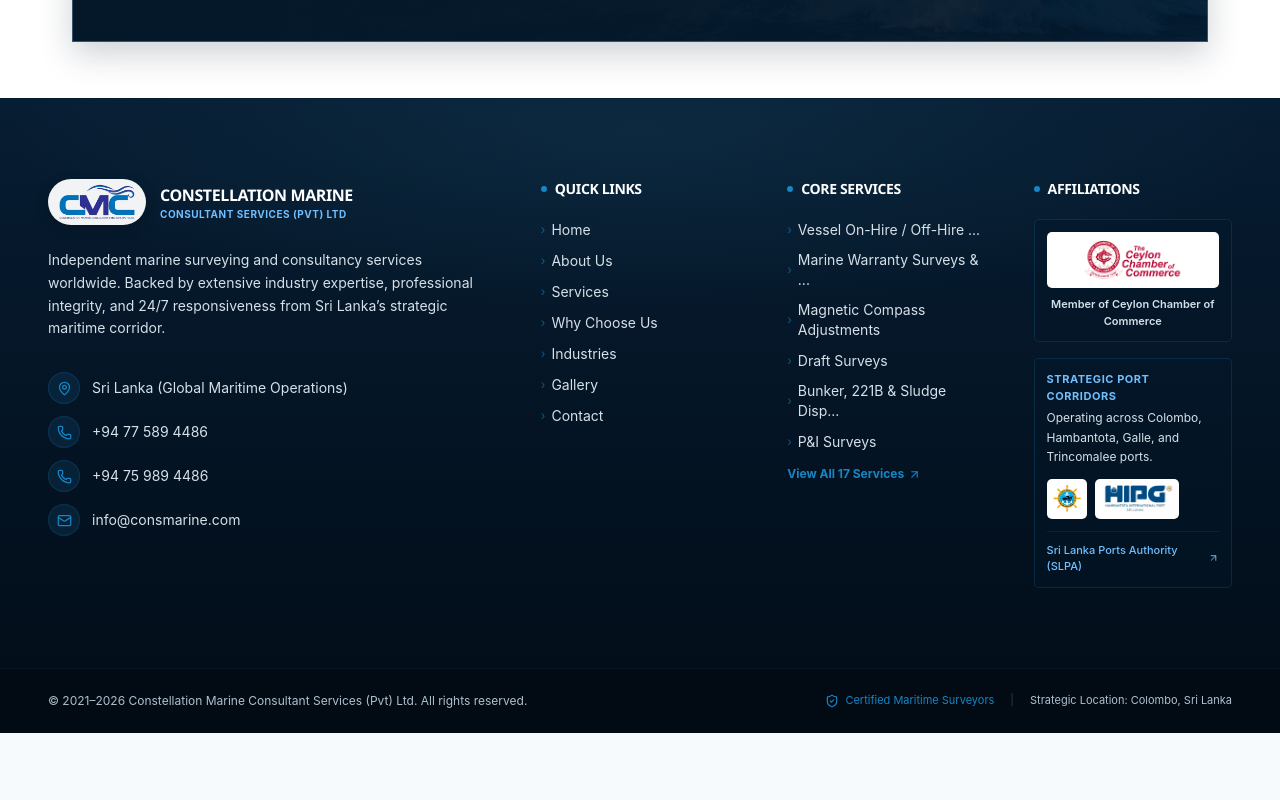
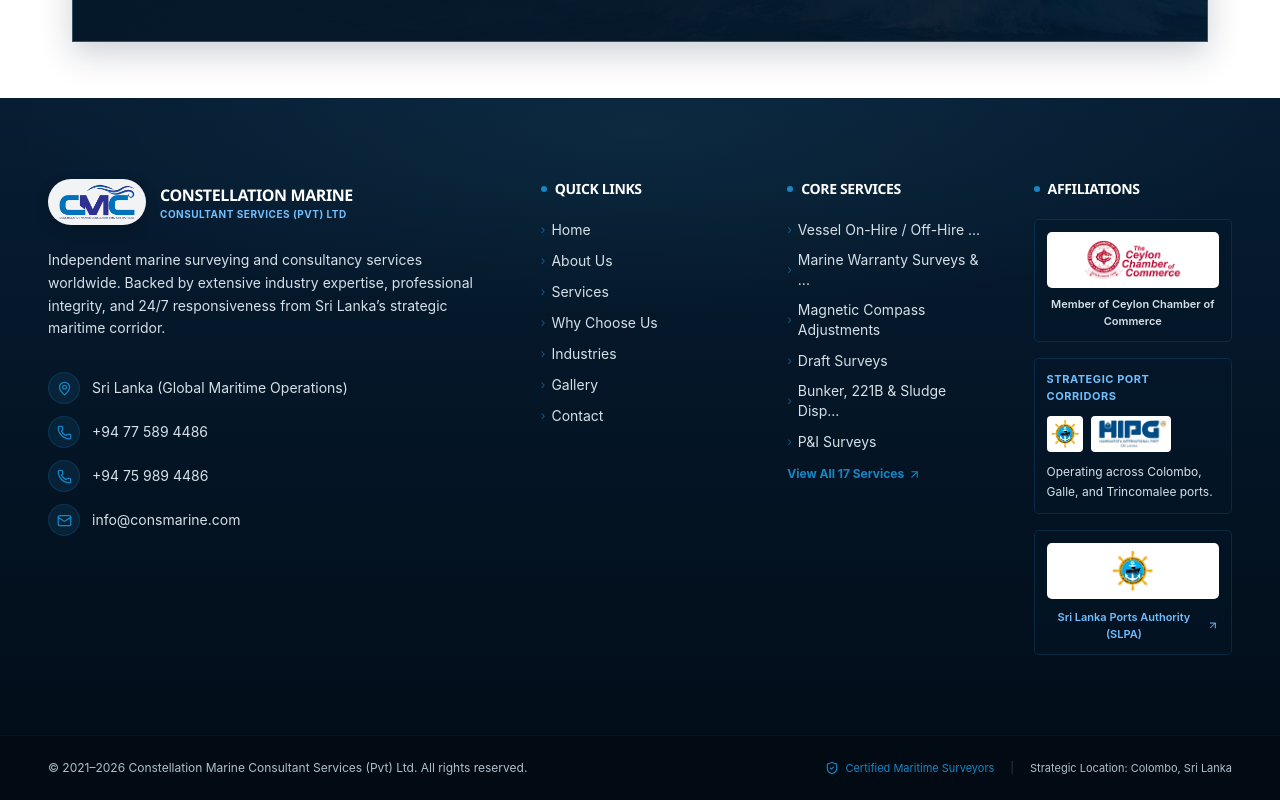
Before and after one commit to drtdsamarawickrama/consmarine, a Next.js app: page / in a window 1280 px wide. Shown: the part 6062-6862 px from the top of the page. Before the commit the page ends 6795 px from the top, so only its background shows below. Built offline with nearby package versions, Linux system fonts and the light colour scheme.

Commit message:
update footer

```diff
--- a/src/components/layout/Footer.tsx
+++ b/src/components/layout/Footer.tsx
@@ -163,54 +163,52 @@ export default function Footer() {
               <span className="block text-[11px] font-bold uppercase tracking-wider text-aqua-light">
                 Strategic Port Corridors
               </span>
-              <p className="mt-1 text-xs text-silver leading-relaxed">
-                Operating across Colombo, Hambantota, Galle, and Trincomalee
-                ports.
-              </p>
               <div className="mt-3 flex items-center gap-2">
-                <a
-                  href="https://www.slpa.lk/"
-                  target="_blank"
-                  rel="noopener noreferrer"
-                  title="Visit Sri Lanka Ports Authority (SLPA)"
-                  className="group/logo flex items-center rounded-lg bg-white p-1.5 transition-all hover:ring-2 hover:ring-aqua"
-                >
+                <div className="rounded bg-white p-1">
                   <Image
                     src="/images/credentials/sri-lanka-ports-authority1.jpg"
                     width={55}
                     height={38}
                     alt="Sri Lanka Ports Authority"
-                    className="h-7 w-auto object-contain transition-transform group-hover/logo:scale-105"
+                    className="h-7 w-auto object-contain"
                   />
-                </a>
-                <a
-                  href="https://www.hipg.lk/"
-                  target="_blank"
-                  rel="noopener noreferrer"
-                  title="Visit Hambantota International Port Group"
-                  className="group/logo flex items-center rounded-lg bg-white p-1.5 transition-all hover:ring-2 hover:ring-aqua"
-                >
+                </div>
+                <div className="rounded bg-white p-1">
                   <Image
                     src="/images/credentials/hambantota-port1.png"
                     width={70}
                     height={38}
                     alt="Hambantota International Port"
-                    className="h-7 w-auto object-contain transition-transform group-hover/logo:scale-105"
+                    className="h-7 w-auto object-contain"
                   />
-                </a>
                 </div>
-              <div className="mt-3 pt-2.5 border-t border-aqua/15 flex items-center justify-between">
+              </div>
+              <p className="mt-2.5 text-xs text-silver leading-relaxed">
+                Operating across Colombo, Galle, and Trincomalee ports.
+              </p>
+            </div>
+
+            {/* Sri Lanka Ports Authority (SLPA) Card */}
             <a
               href="https://www.slpa.lk/"
               target="_blank"
               rel="noopener noreferrer"
-                  className="inline-flex items-center gap-1.5 text-[11px] font-medium text-aqua-light hover:text-white transition-colors group/link"
+              className="group mt-4 block rounded-xl border border-aqua/20 bg-deep-ocean/40 p-3 transition-all hover:border-aqua/50 hover:bg-deep-ocean/70"
             >
+              <div className="rounded-lg bg-white p-2 flex items-center justify-center">
+                <Image
+                  src="/images/credentials/sri-lanka-ports-authority1.jpg"
+                  width={180}
+                  height={60}
+                  className="h-10 w-auto object-contain mx-auto transition-transform duration-300 group-hover:scale-105"
+                  alt="Sri Lanka Ports Authority"
+                />
+              </div>
+              <div className="mt-2.5 flex items-center justify-center gap-1.5 text-center text-[11px] font-semibold text-aqua-light group-hover:text-white transition-colors">
                 <span>Sri Lanka Ports Authority (SLPA)</span>
-                  <ArrowUpRight size={12} className="transition-transform group-hover/link:translate-x-0.5 group-hover/link:-translate-y-0.5" />
+                <ArrowUpRight size={13} className="transition-transform group-hover:translate-x-0.5 group-hover:-translate-y-0.5" />
+              </div>
             </a>
-              </div>
-            </div>
           </div>
         </div>
       </Container>
```
Also changed, not shown: 1 other file (tests, documents, lock files or other folders). Lines whose indentation alone changed are shown as unchanged.
